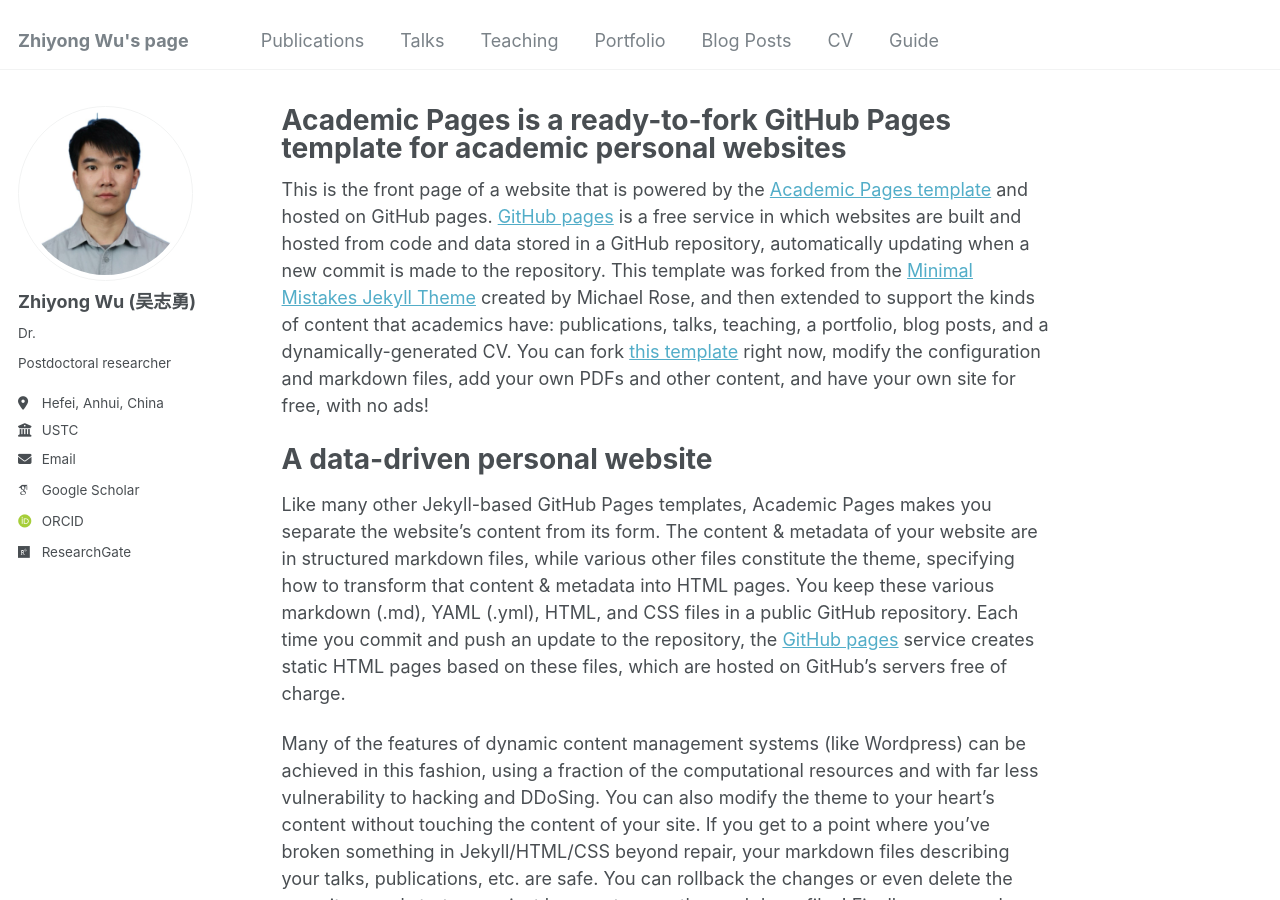
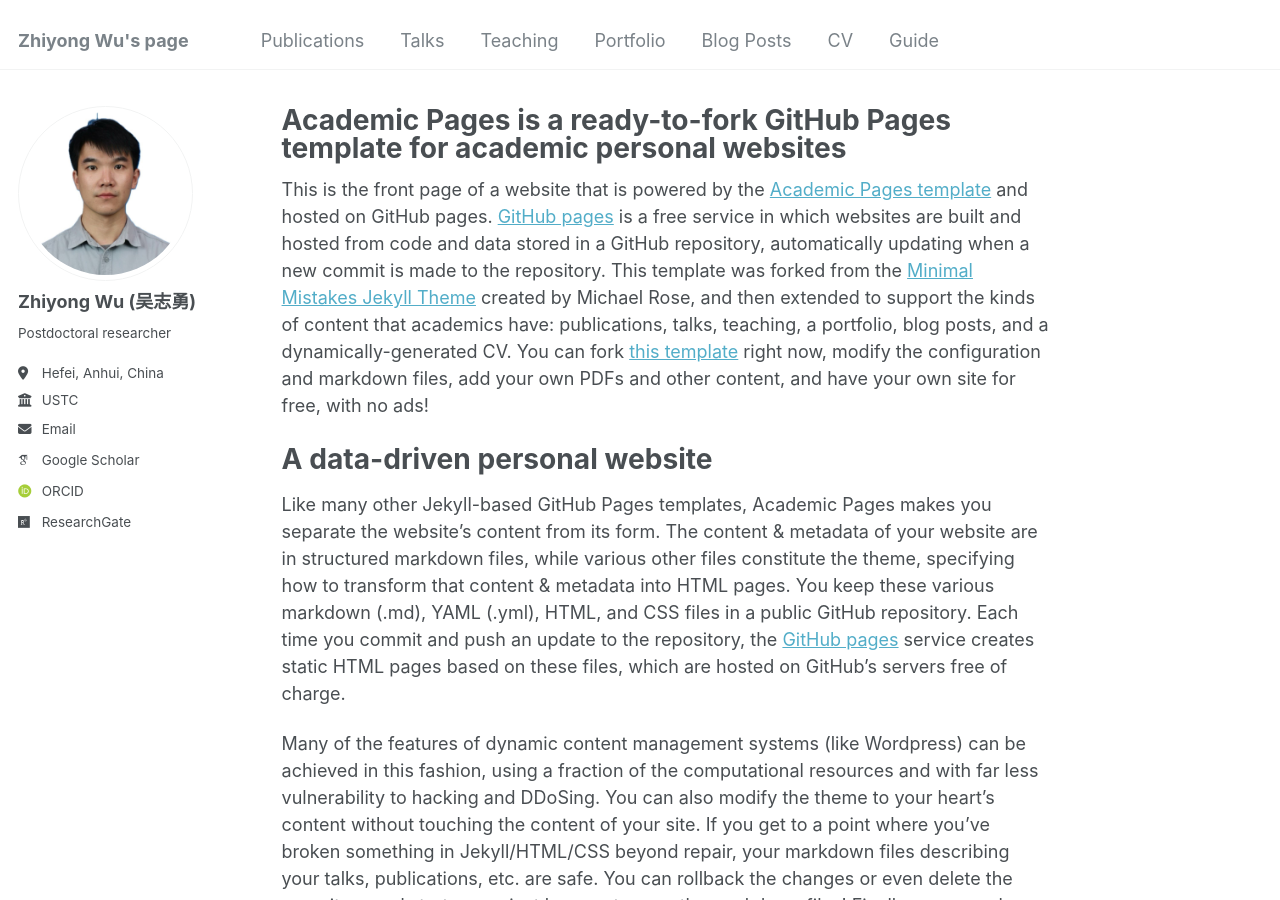
Before and after one commit to Z-Y-Wu/ZW-, a Jekyll site: the page built from _pages/about.md, in a window 1280 px wide and 900 px high. Built offline with Jekyll 4.4.1, drawn with Linux system fonts in a browser that asks for light colours; some web fonts are replaced.

```diff
--- a/_config.yml
+++ b/_config.yml
@@ -23,7 +23,7 @@ author:
   # Biographic information
   avatar           : "person.jpg"
   name             : "Zhiyong Wu (吴志勇)"
-  pronouns         : "Dr."
+  #pronouns         : "Dr."
   bio              : "Postdoctoral researcher"
   location         : "Hefei, Anhui, China"
   employer         : "USTC"
```
